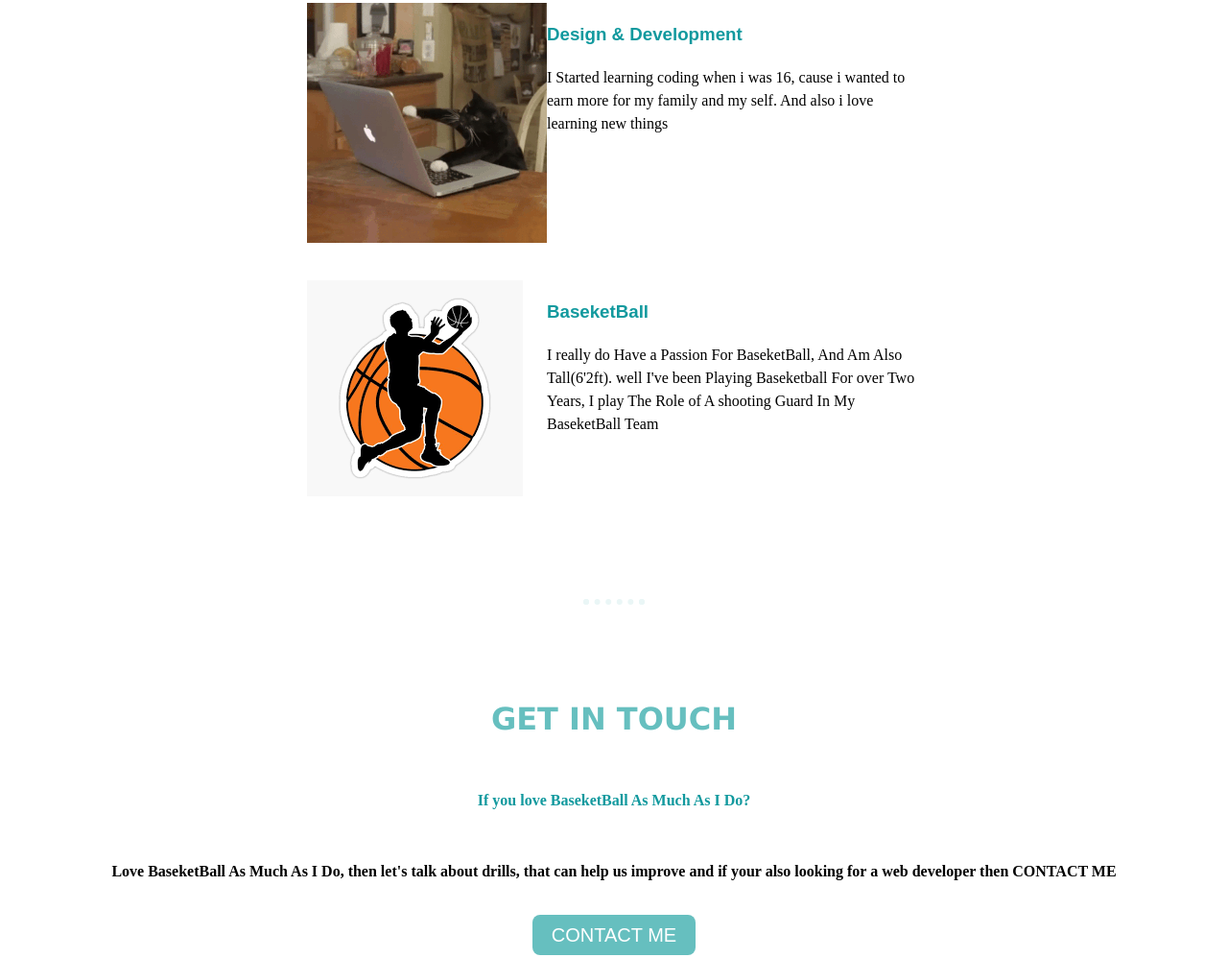
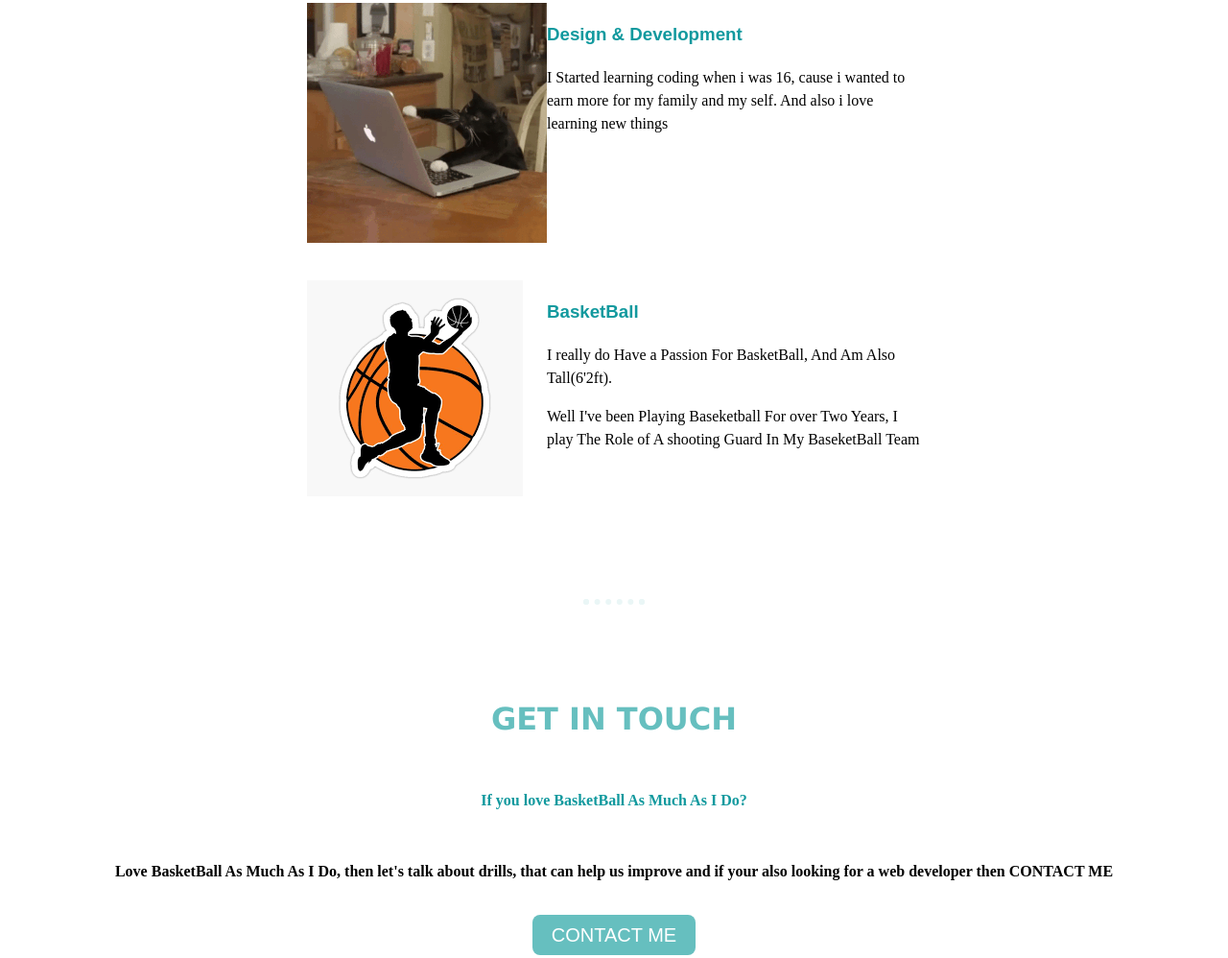
Before and after one commit to MV9miCHAEL/Portfolio2, a plain HTML site: page index.html in a window 1280 px wide. Shown: the part 1563-2561 px from the top of the page at 96% size. Drawn offline with Linux system fonts and the light colour scheme.

Commit message:
Add files via upload

```diff
--- a/index.html
+++ b/index.html
@@ -24,7 +24,7 @@
         <div class="sub-heading">
             <h2 class="H2"> HELLO. </h2>
             <h3 class="H3"> <p> I am a Fully trained junior programmer.</p>
-             <b> And I ❤️ Playing BaseketBall 🏀</b>
+             <b> And I ❤️ Playing BasketBall 🏀</b>
             </h3>
         </div>
     </div>
@@ -36,15 +36,16 @@
             <div>  <h3>Design & Development</h3>
             <p class="par"> I Started learning coding when i was 16, cause i wanted to earn more for my family and my self. And also i love learning new things <p></div>
           <div><img src="basketball.png" alt="BaseketBall" class="basketball"></div>
-          <div><h3> BaseketBall</h3>
-            <p class="par">I really do Have a Passion For BaseketBall, And Am Also Tall(6'2ft). well I've been Playing Baseketball For over Two Years, I play The Role of A shooting Guard In My BaseketBall Team </p></div>
+          <div><h3> BasketBall</h3>
+            <p class="par">I really do Have a Passion For BasketBall, And Am Also Tall(6'2ft).</p>
+            <p>Well I've been Playing Baseketball For over Two Years, I play The Role of A shooting Guard In My BaseketBall Team</p></div>
         </div>
     </div>
     <hr>
     <div class="Contact">
         <h2 class="info"> GET IN TOUCH</h2>
-        <p class="question"> If you love BaseketBall As Much As I Do?</p>
-        <p class="questions">Love BaseketBall As Much As I Do, then let's talk about drills, that can help us improve
+        <p class="question"> If you love BasketBall As Much As I Do?</p>
+        <p class="questions">Love BasketBall As Much As I Do, then let's talk about drills, that can help us improve
             and if your also looking for a web developer then CONTACT ME
         </p>
         <div><a class="btn" href="mailto:mv9micheal@gmail.come"> CONTACT ME</a></div>
```
